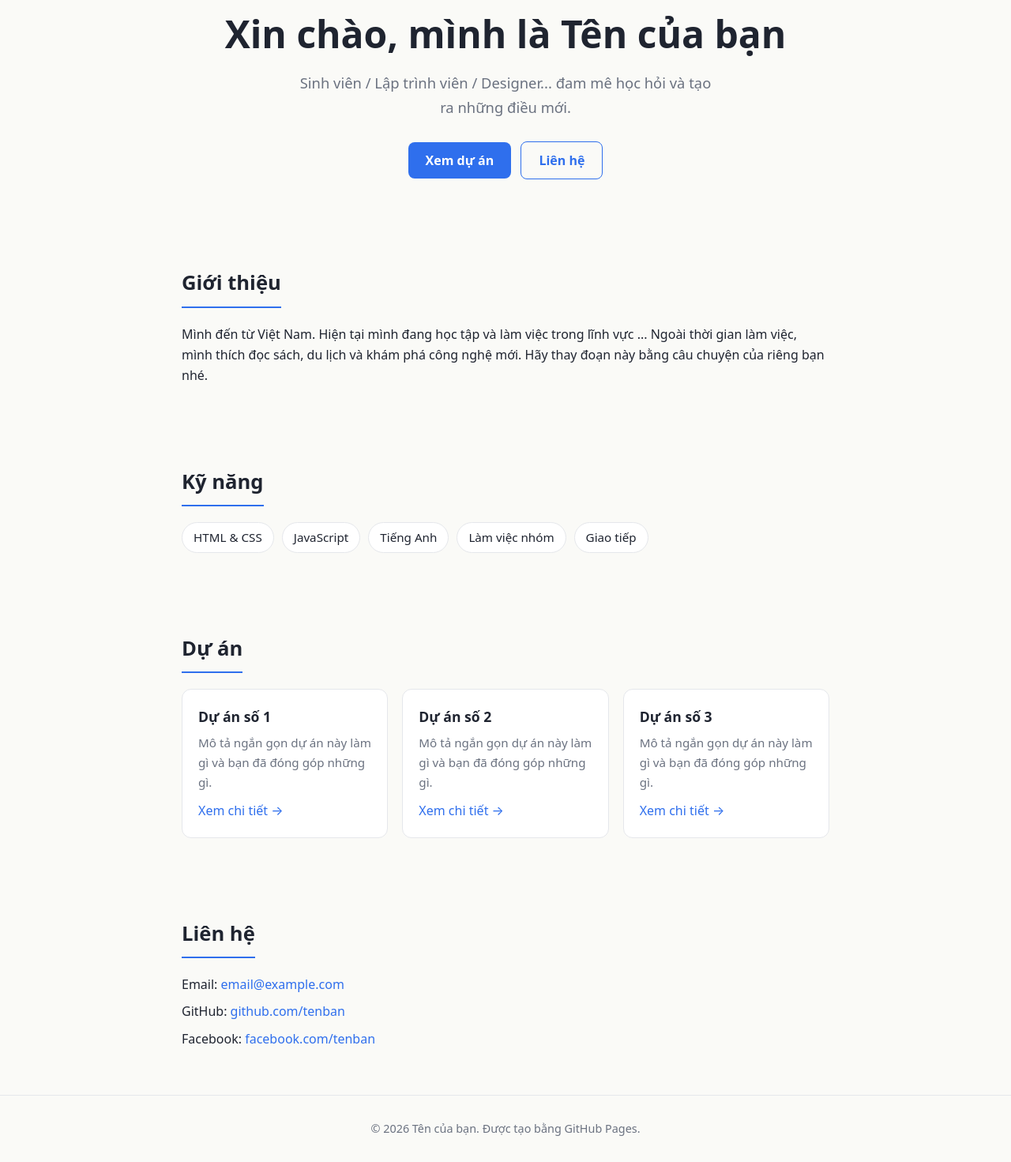
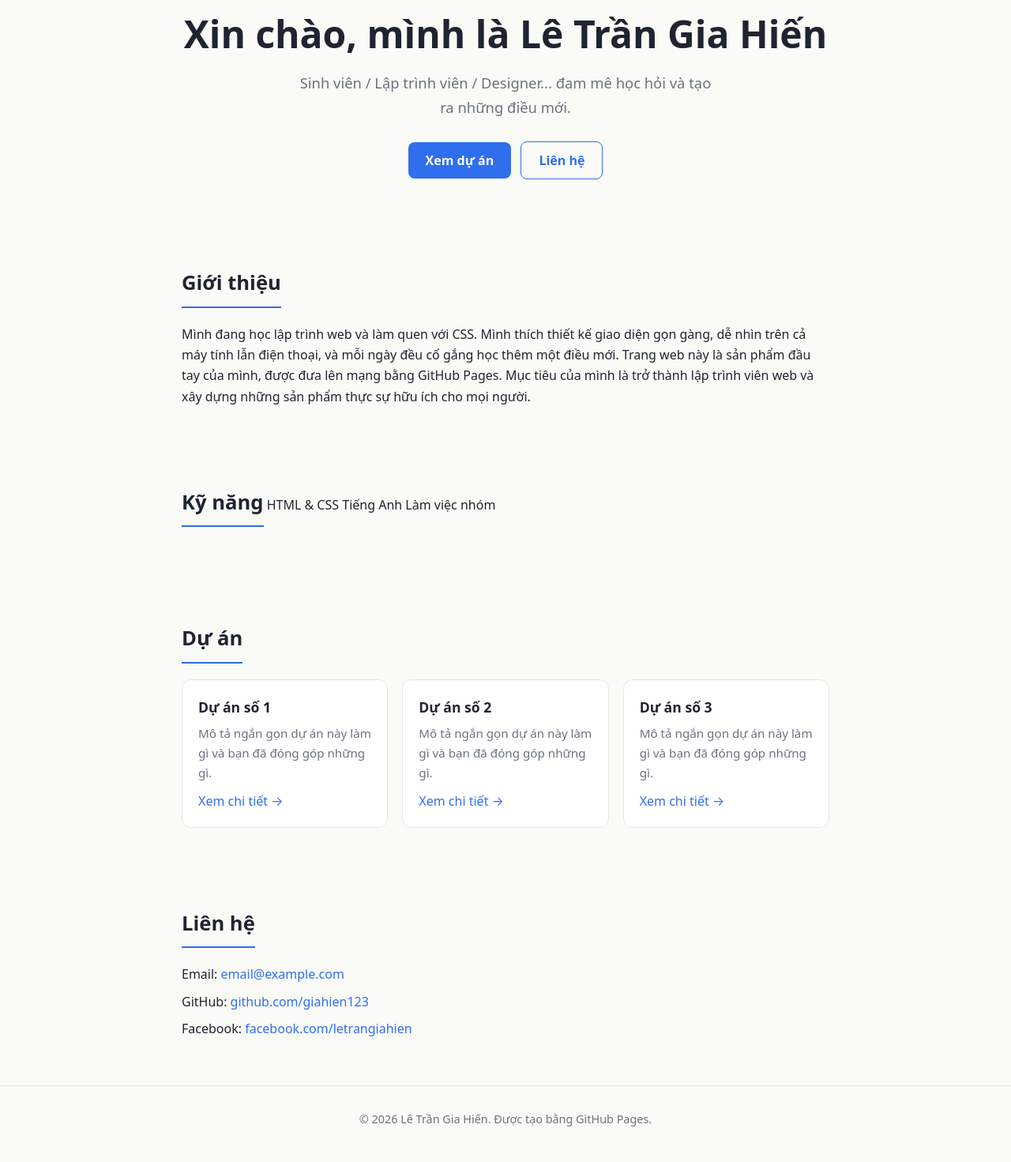
Before and after one commit to giahien123/giahien123.github.io, a plain HTML site: page index.html in a window 1280 px wide. Shown: the part 278-1749 px from the top of the page at 79% size. Drawn offline with Linux system fonts and the light colour scheme.

Commit message:
Update index.html

```diff
--- a/index.html
+++ b/index.html
@@ -3,7 +3,7 @@
 <head>
   <meta charset="UTF-8">
   <meta name="viewport" content="width=device-width, initial-scale=1.0">
-  <title>Lê Trần Gia Hiến | Trang cá nhân</title>
+  <title> Lê Trần Gia Hiến | Trang cá nhân</title>
   <meta name="description" content="">
   <style>
     :root {
@@ -114,7 +114,7 @@
 
   <nav>
     <div class="container">
-      <a class="logo" href="#top">Tên của bạn</a>
+      <a class="logo" href="#top"> Lê Trần Gia Hiến </a>
       <ul>
         <li><a href="#about">Giới thiệu</a></li>
         <li><a href="#skills">Kỹ năng</a></li>
@@ -126,9 +126,8 @@
 
   <header class="hero" id="top">
     <div class="container">
-      <!-- Chữ cái trong vòng tròn: đổi thành chữ cái đầu tên của bạn -->
       <div class="avatar">T</div>
-      <h1>Xin chào, mình là Tên của bạn</h1>
+      <h1>Xin chào, mình là Lê Trần Gia Hiến </h1>
       <!-- Câu giới thiệu ngắn: sửa theo ý bạn -->
       <p>Sinh viên / Lập trình viên / Designer... đam mê học hỏi và tạo ra những điều mới.</p>
       <a class="btn" href="#projects">Xem dự án</a>
@@ -139,25 +138,22 @@
   <section id="about">
     <div class="container">
       <h2>Giới thiệu</h2>
-      <!-- Viết vài dòng về bản thân: bạn là ai, làm gì, thích gì -->
       <p>
-        Mình đến từ Việt Nam. Hiện tại mình đang học tập và làm việc trong lĩnh vực ...
-        Ngoài thời gian làm việc, mình thích đọc sách, du lịch và khám phá công nghệ mới.
-        Hãy thay đoạn này bằng câu chuyện của riêng bạn nhé.
+     Mình đang học lập trình web và làm quen với CSS.
+        Mình thích thiết kế giao diện gọn gàng, dễ nhìn trên cả máy tính lẫn điện thoại, và mỗi ngày đều cố gắng học thêm một điều mới.
+        Trang web này là sản phẩm đầu tay của mình, được đưa lên mạng bằng GitHub Pages.
+        Mục tiêu của mình là trở thành lập trình viên web và xây dựng những sản phẩm thực sự hữu ích cho mọi người.
       </p>
     </div>
   </section>
 
   <section id="skills">
     <div class="container">
-      <h2>Kỹ năng</h2>
-      <!-- Thêm hoặc xóa các thẻ <span> theo kỹ năng của bạn -->
+      <h2>Kỹ năng</h2
       <div class="tags">
         <span>HTML &amp; CSS</span>
-        <span>JavaScript</span>
         <span>Tiếng Anh</span>
         <span>Làm việc nhóm</span>
-        <span>Giao tiếp</span>
       </div>
     </div>
   </section>
@@ -189,18 +185,17 @@
   <section id="contact">
     <div class="container">
       <h2>Liên hệ</h2>
-      <!-- Thay bằng thông tin thật của bạn -->
       <ul class="contact-list">
         <li>Email: <a href="mailto:email@example.com">email@example.com</a></li>
-        <li>GitHub: <a href="https://github.com/tenban" target="_blank" rel="noopener">github.com/tenban</a></li>
-        <li>Facebook: <a href="https://facebook.com/tenban" target="_blank" rel="noopener">facebook.com/tenban</a></li>
+        <li>GitHub: <a href="https://github.com/giahien123" target="_blank" rel="noopener">github.com/giahien123</a></li>
+        <li>Facebook: <a href="https://facebook.com/letrangiahien" target="_blank" rel="noopener">facebook.com/letrangiahien</a></li>
       </ul>
     </div>
   </section>
 
   <footer>
     <div class="container">
-      © 2026 Tên của bạn. Được tạo bằng GitHub Pages.
+      © 2026 Lê Trần Gia Hiến. Được tạo bằng GitHub Pages.
     </div>
   </footer>
 
```
